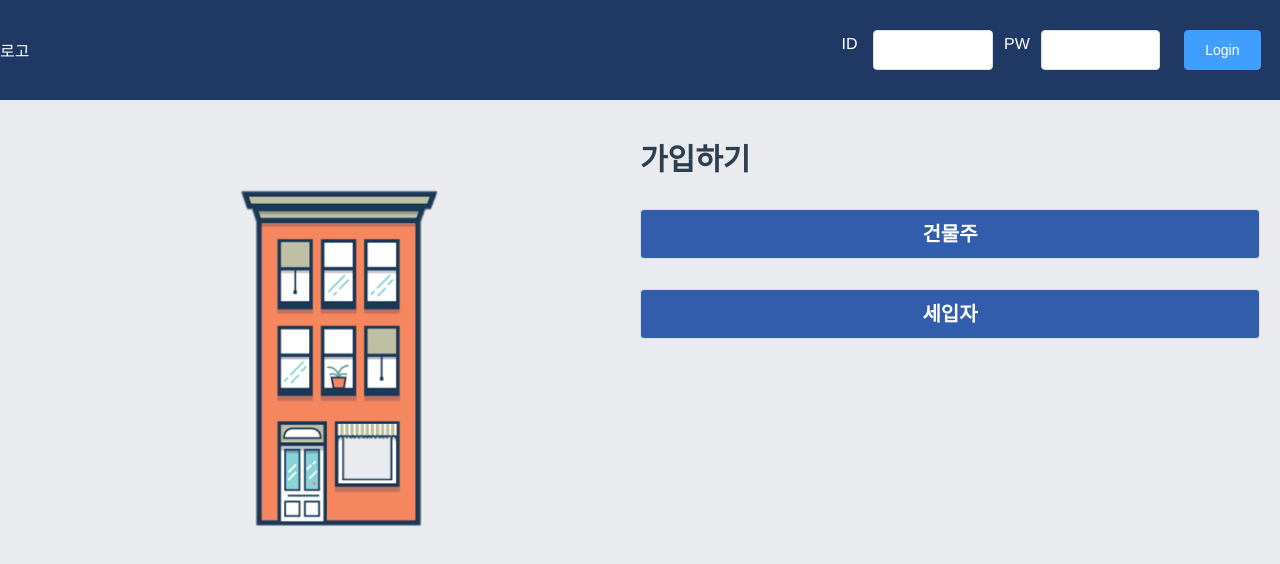
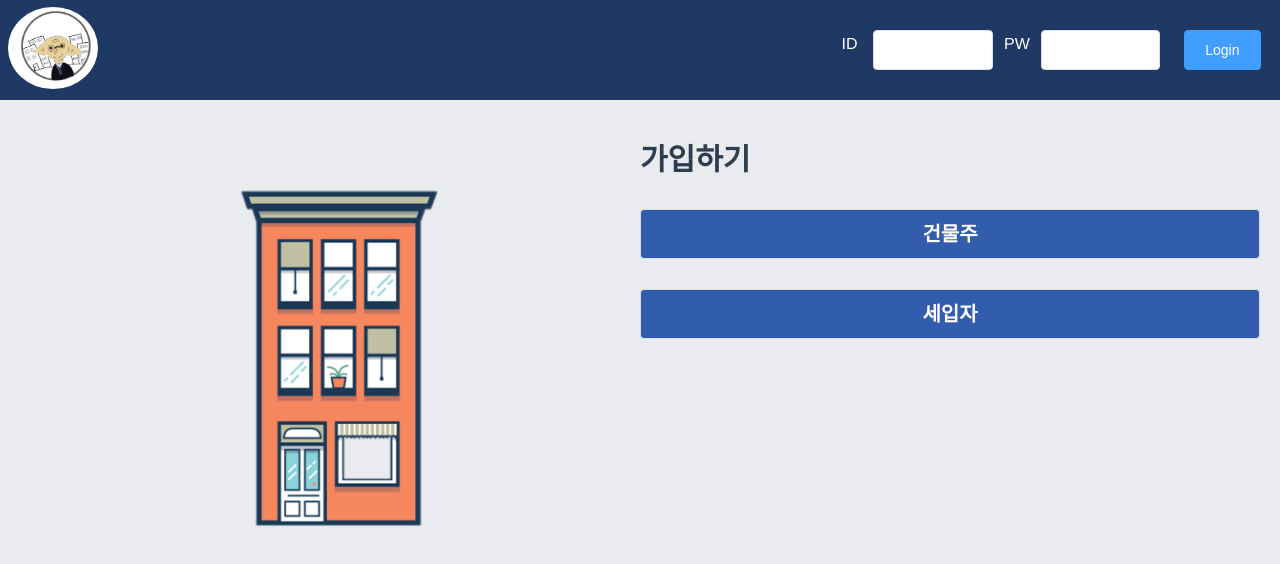
Before and after one commit to houseelfdobby/dobby_front, a Vue app: page / in a window 1280 px wide. Shown: the top 564 px of the page. Built offline with nearby package versions, Linux system fonts and the light colour scheme.

Commit message:
style: Add logo img

```diff
--- a/src/views/SignIn.vue
+++ b/src/views/SignIn.vue
@@ -2,8 +2,7 @@
   <div class="SiginIn">
     <div class="SiginIn-Header">
       <div>
-        로고
-        <img src alt />
+        <img class="logo" src="../assets/image/도비.png" alt="도비">
       </div>
       <div class="SiginIn-Header-Form">
         <el-row>
@@ -71,6 +70,12 @@ export default {
 </script>
 
 <style lang='scss' scoped>
+.logo {
+  width: 90px;
+  height: auto;
+  border-radius: 50%;
+  margin-left: 0.5rem;
+}
 .vertContainer {
   display: flex;
 }
```
